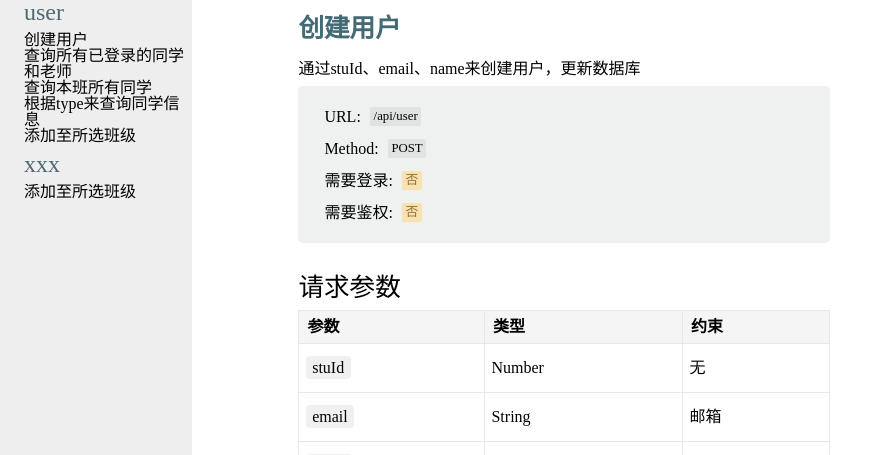
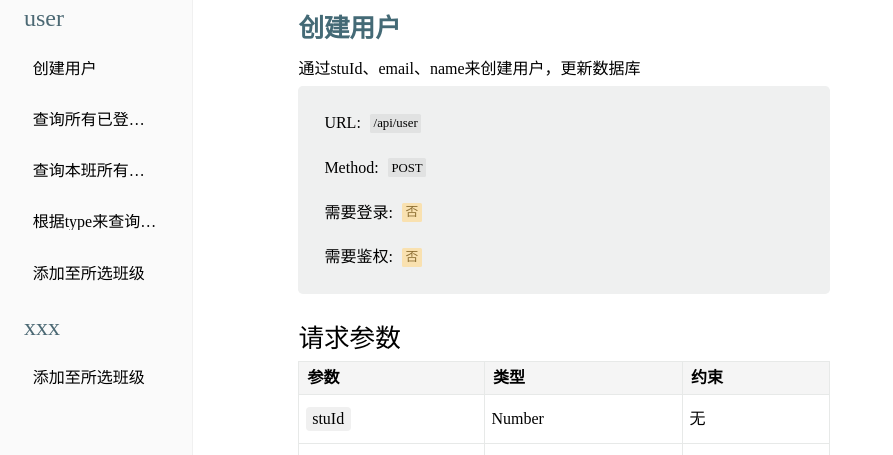
Before and after one commit to CaoKejian/JobPosting_Pro, a React (Vite) app in the folder portDocument/: page /home in a window 1280 px wide. Shown: the top 455 px of the page, without its empty margins (0-893 px from the left). Built offline with nearby package versions, Linux system fonts and the light colour scheme.

Commit message:
style: 完成目录样式

```diff
--- a/portDocument/src/component/Left.module.scss
+++ b/portDocument/src/component/Left.module.scss
@@ -14,9 +14,27 @@ ul{
   height: 1.5rem;
 }
 li{
-  width: 100%;
+  width: 96%;
   display: flex;
   align-items: center;
   cursor: pointer;
   user-select: none;
+  padding: 0.4rem 0;
+  margin: 0 auto;
+  box-sizing: border-box;
+  margin-bottom: 0.2rem;
+  border-radius: 8px;
 }
+.liItem{
+  padding: 1rem 1.8rem;
+  &:hover{
+    background: #ebebeb;
+    transition: all .3s ease-in-out;
+  }
+}
+.text {
+  position: relative;
+  overflow: hidden;
+  white-space: nowrap;
+  text-overflow: ellipsis;
+}
--- a/portDocument/src/component/MenuItem.tsx
+++ b/portDocument/src/component/MenuItem.tsx
@@ -39,8 +39,8 @@ const MenuItem: FC<IProps> = ({ item }) => {
       </li>
       <ul className={[`twoTitle ${isShow ? 'show' : ''}`].join()} ref={contentRef}>
         {item.subMenu.map((subItem: any, index: number) => (
-          <li key={index} className={isShow ? 'show' : ''}>
-            {subItem.title}
+          <li key={index} className={s.liItem}>
+            <div className={s.text}>{subItem.title}</div>
           </li>
         ))}
       </ul>
--- a/portDocument/src/component/index.css
+++ b/portDocument/src/component/index.css
@@ -1,7 +1,7 @@
 .twoTitle {
   opacity: 0;
   font-size: 1rem;
-  padding-left: 1.5rem;
+  /* padding-left: 1.5rem; */
   width: 100%;
   margin: 0.5rem 0;
   box-sizing: border-box;
--- a/portDocument/src/views/Home.module.scss
+++ b/portDocument/src/views/Home.module.scss
@@ -9,7 +9,8 @@
   position: fixed;
   top: 0;
   bottom: 0;
-  background: #eee;
+  background: #fafafa;
+  border-right: 1px solid #f0f0f0;
 }
 
 .right {
```
